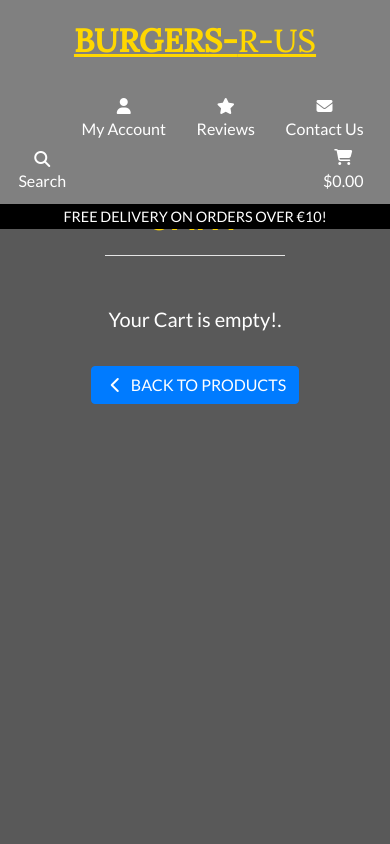
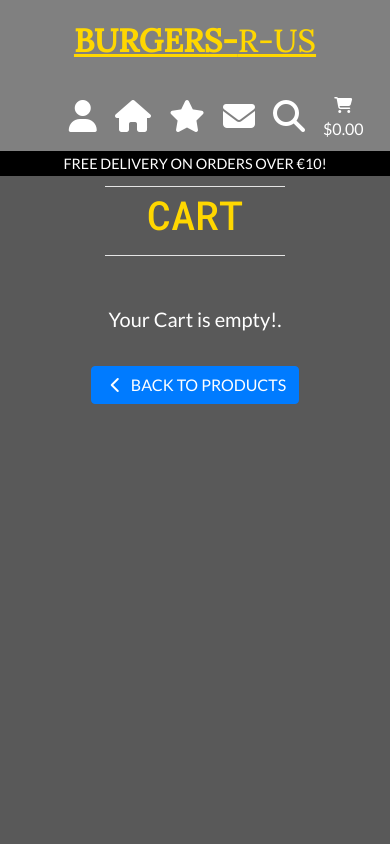
Before and after one commit to seanj06/Burgers-R-Us-P5, a Django app: page /cart/ in a window 390 px wide. Run offline with Django 3.2, Linux system fonts and the light colour scheme; the visitor is signed in with stand-in values (Sample User, id 1); some libraries are stand-ins or nearby versions.

Commit message:
Modify layout of mobile navbar

```diff
--- a/static/css/base.css
+++ b/static/css/base.css
@@ -64,9 +64,6 @@
     font-size: 1.1rem;
 }
 
-.list-inline-item {
-    margin-right: 4rem;
-}
 
 
 @media (max-width: 991px) {
--- a/templates/includes/mobile-top-header.html
+++ b/templates/includes/mobile-top-header.html
@@ -2,34 +2,45 @@
     <a class="text-white nav-link d-block d-lg-none" href="#" id="user-options" data-toggle="dropdown"
         aria-haspopup="true" aria-expanded="false">
         <div class="text-center">
-            <div><i class="fas fa-user fa-lg"></i></div>
-            <p class="my-0">My Account</p>
+            <div><i class="fas fa-user fa-2x"></i></div>
         </div>
     </a>
     <div class="dropdown-menu border-0" aria-labelledby="user-options">
         {% if request.user.is_authenticated %}
+        {% if request.user.is_superuser %}
+        <!-- Product Management -->
+        <a href="{% url 'add_product' %}" class="dropdown-item">Product Management</a>
+        {% endif %}
+        <!-- My Profile -->
         <a href="{% url 'profile' %}" class="dropdown-item">My Profile</a>
+        <!-- Logout -->
         <a href="{% url 'account_logout' %}" class="dropdown-item">Logout</a>
         {% else %}
+        <!-- Register -->
         <a href="{% url 'account_signup' %}" class="dropdown-item">Register</a>
+        <!-- Login -->
         <a href="{% url 'account_login' %}" class="dropdown-item">Login</a>
         {% endif %}
     </div>
 </li>
 <li class="list-inline-item">
+    <a class="text-white nav-link d-block d-lg-none" href="{% url 'home' %}">
+        <div class="text-center">
+            <div><i class="fas fa-home fa-2x"></i></div>
+        </div>
+    </a>
+</li>
+<li class="list-inline-item">
     <a class="text-white nav-link d-block d-lg-none" href="{% url 'reviews' %}" id="contact-options">
         <div class="text-center">
-            <div><i class="fas fa-star fa-lg"></i>
-            </div>
-            <p class="my-0">Reviews</p>
+            <div><i class="fas fa-star fa-2x"></i></div>
         </div>
     </a>
 </li>
 <li class="list-inline-item">
     <a class="text-white nav-link d-block d-lg-none" href="{% url 'contact' %}" id="contact-options">
         <div class="text-center">
-            <div><i class="fas fa-envelope fa-lg"></i></div>
-            <p class="my-0">Contact Us</p>
+            <div><i class="fas fa-envelope fa-2x"></i></div>
         </div>
     </a>
 </li>
@@ -37,11 +48,10 @@
     <a class="text-white nav-link d-block d-lg-none" href="#" id="mobile-search" data-toggle="dropdown"
         aria-haspopup="true" aria-expanded="false">
         <div class="text-center">
-            <div><i class="fas fa-search fa-lg"></i></div>
-            <p class="my-0">Search</p>
+            <div><i class="fas fa-search fa-2x"></i></div>
         </div>
     </a>
-    <div class="dropdown-menu border-0 w-100 p-3 rounded-0 my-0" aria-labelledby="mobile-search">
+    <div class="dropdown-menu border-0 w-100 rounded-0 my-0" aria-labelledby="mobile-search">
         <form class="form" method="GET" action="{% url 'products' %}">
             <div class="input-group w-100">
                 <input class="form-control border border-black rounded-0" type="text" name="q"
@@ -49,7 +59,7 @@
                 <div class="input-group-append">
                     <button class="form-control form-control btn btn-black border border-black rounded-0" type="submit">
                         <span class="icon">
-                            <i class="fas fa-search"></i>
+                            <i class="fas fa-search fa-2x"></i>
                         </span>
                     </button>
                 </div>
@@ -61,8 +71,8 @@
     <a class="{% if grand_total %}text-primary font-weight-bold{% else %}text-white{% endif %} nav-link d-block d-lg-none"
         href="{% url 'cart_home'%}">
         <div class="text-center">
-            <div><i class="fas fa-shopping-cart"></i></div>
-            <p class="my-0">
+            <div><i class="fas fa-shopping-cart text-white"></i></div>
+            <p class="my-0 text-white">
                 {% if grand_total %}
                 ${{ grand_total|floatformat:2 }}
                 {% else %}
```
